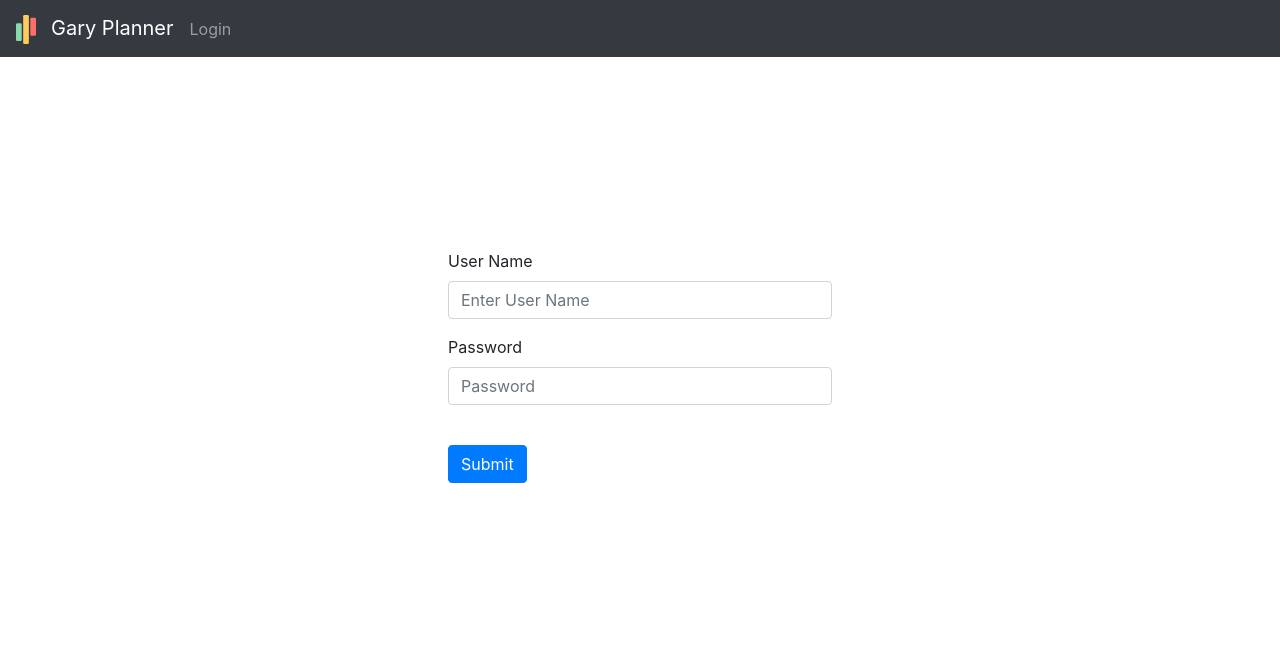
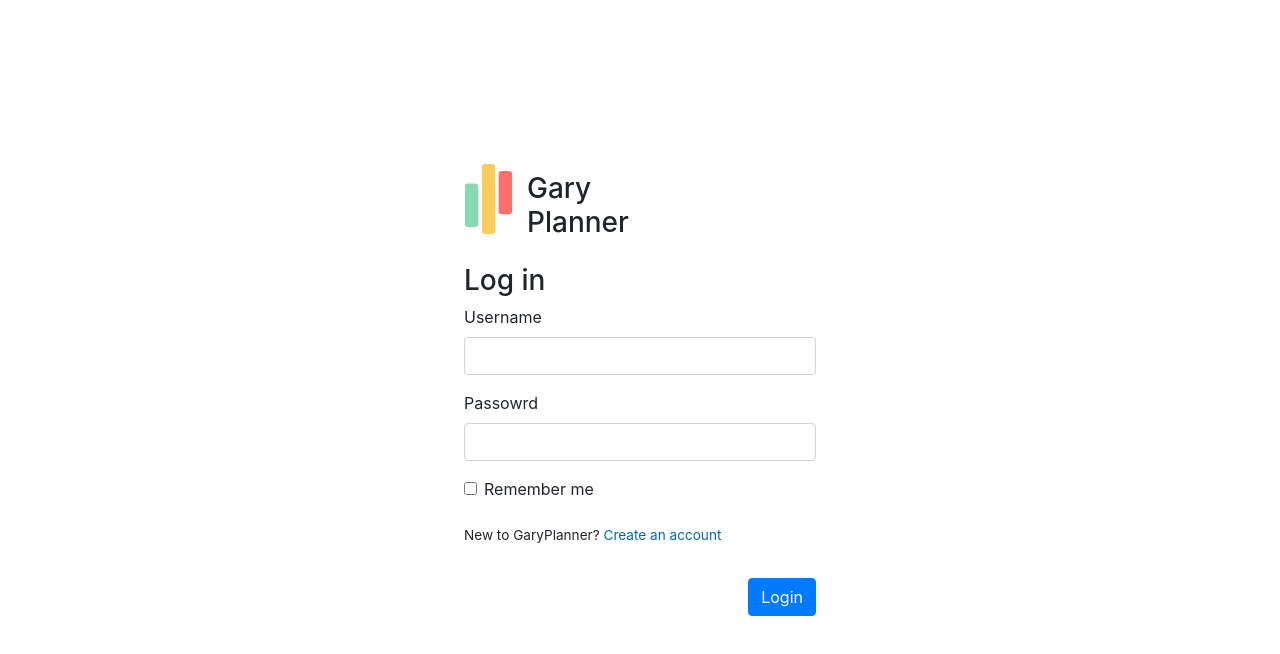
Before and after one commit to YixuanSeanZhou/GaryPlanner, a Next.js app in the folder front-end/: page /login in a window 1280 px wide. Shown: the top 654 px of the page. Built offline with nearby package versions, Linux system fonts and the light colour scheme.

Commit message:
login page

```diff
--- a/front-end/package.json
+++ b/front-end/package.json
@@ -9,6 +9,7 @@
   },
   "dependencies": {
     "bootstrap": "^4.5.3",
+    "bootstrap-social": "^5.1.1",
     "next": "^10.0.1",
     "react": "17.0.1",
     "react-bootstrap": "^1.4.0",
--- a/front-end/pages/login.js
+++ b/front-end/pages/login.js
@@ -1,40 +1,72 @@
+import { Form, Button } from 'react-bootstrap'
+import Image from 'next/image'
 import Link from 'next/link'
-import Head from 'next/head'
 
-// Components
-import { GaryNavbar } from '../components/commonUI'
-import { Button, Form, Navbar } from 'react-bootstrap'
-
-// Styles
-import styles from "../styles/Login.module.css"
+import styles from '../styles/Register.module.css'
 
 export default function Login() {
-    return (
-        <>
-            <Head>
-                <title>Login</title>
-            </Head>
+	return (
+		<div className={styles.outer}>
+			<div className={styles.middle}>
+				<div className={styles.login}>
+					<Form.Group style={{ display: 'flex', alignItems: 'center' }}>
+						<a href="/">
+							<Image
+								id="loginlogo"
+								src="/logo/PCLogo-Color.svg"
+								height="70"
+								width="49"
+								alt="logo"
+								className=""
+							/>
+						</a>
+						<h3 className="mt-3 ml-1" style={{ paddingLeft: '10px' }}>
+							Gary <br /> Planner
+						</h3>
+					</Form.Group>
 
-            <GaryNavbar>
-                <Navbar.Text>
-                   Login
-                </Navbar.Text>
-            </GaryNavbar>
+					<h3>Log in</h3>
+					<Form>
+						<Form.Group>
+							<Form.Label htmlFor="username">Username</Form.Label>
 
-            <div className={styles.main}>
-                <Form>
-                    <Form.Group controlId='loginName' >
-                        <Form.Label>User Name</Form.Label>
-                        <Form.Control type="text" placeholder="Enter User Name" />
-                    </Form.Group>
-                    <Form.Group controlId='loginPassword' >
-                        <Form.Label>Password</Form.Label>
-                        <Form.Control type="password" placeholder="Password" />
-                    </Form.Group>
-                    <br />
-                    <Button variant="primary" type='submit'>Submit</Button>
-                </Form>
-            </div>
-        </>
-    )
+							<Form.Control type="text" id="username" name="username" />
+						</Form.Group>
+
+						<Form.Group>
+							<Form.Label htmlFor="passowrd">Passowrd</Form.Label>
+							<Form.Control type="password" id="password" name="password" />
+						</Form.Group>
+
+						<Form.Group check>
+							<Form.Label check>
+								<Form.Check
+									type="checkbox"
+									name="remember"
+									label="Remember me"
+								/>
+							</Form.Label>
+						</Form.Group>
+
+						<Form.Group className="mt-1">
+							<Form.Text style={{ fontSize: '.85rem' }}>
+								New to GaryPlanner?{' '}
+								<a href="/Signup" style={{ color: '#0067b8' }}>
+									Create an account
+								</a>
+							</Form.Text>
+						</Form.Group>
+						<div style={{ textAlign: 'right' }}>
+							<Button
+								type="submit"
+								value="submit"
+								className="bg-orange mt-3">
+								Login
+							</Button>{' '}
+						</div>
+					</Form>
+				</div>
+			</div>
+		</div>
+	)
 }
--- /dev/null
+++ b/front-end/styles/Register.module.css
@@ -0,0 +1,22 @@
+.login {
+    margin-left: auto;
+    margin-right: auto;
+    position: relative;
+    max-width: 440px;
+    width: calc(100% - 40px);
+    padding: 44px;
+    margin-bottom: 28px;
+    background-color: #fff;
+}
+
+.middle {
+    display: table-cell;
+    vertical-align: middle;
+}
+
+.outer {
+    display: table;
+    position: absolute;
+    height: 100%;
+    width: 100%;
+}
```
Also changed, not shown: front-end/pages/home.js (+8 -5 lines), 1 other file (tests, documents, lock files or other folders).
